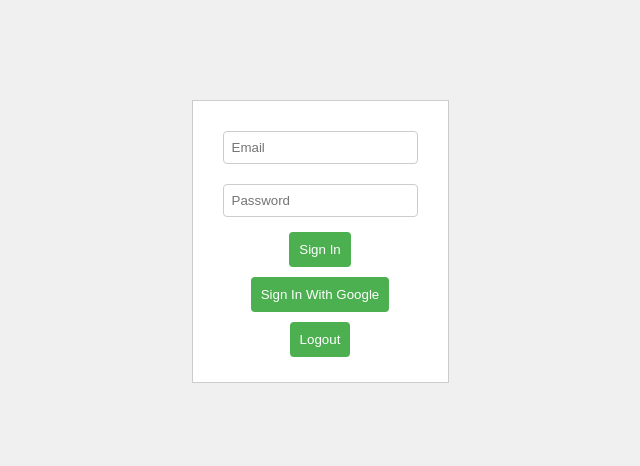
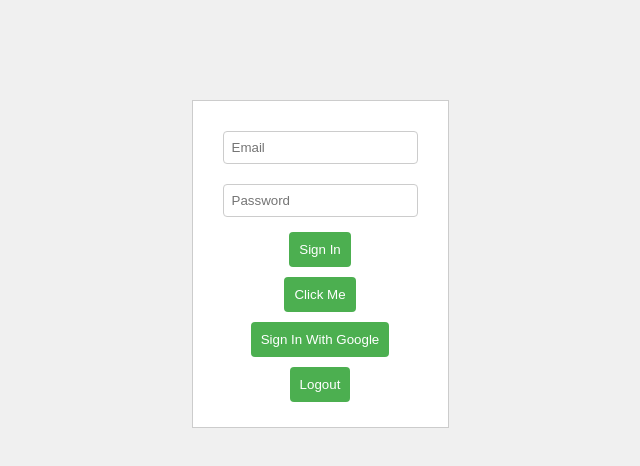
Before and after one commit to SGreen24/HackUMBC, a React (Vite) app in the folder hackumbc/: page / in a window 1280 px wide. Shown: the top 466 px of the page, without its empty margins (320-960 px from the left). Built offline with nearby package versions, Linux system fonts and the light colour scheme.

Commit message:
committing pt 2

```diff
--- a/hackumbc/src/App.jsx
+++ b/hackumbc/src/App.jsx
@@ -2,14 +2,12 @@ import { useState } from 'react'
 import reactLogo from './assets/react.svg'
 import viteLogo from '/vite.svg'
 import './App.css'
-import BackButton from './components/HomeButton'
 
 function App() {
   const [count, setCount] = useState(0)
 
   return (
     <>
-      <BackButton />
       <div>
         <a href="https://vitejs.dev" target="_blank">
           <img src={viteLogo} className="logo" alt="Vite logo" />
--- a/hackumbc/src/components/HomeButton.jsx
+++ b/hackumbc/src/components/HomeButton.jsx
@@ -1,15 +1,11 @@
 import { BsArrowLeft } from "react-icons/bs";
 
-const BackButton = ({ destination = "/" }) => {
+const HomeButton = ({ destination = "/" }) => {
     return (
-        <div className="flex">
-            <Link
-            to={destination}
-            className="bg-orange-400 px-4 py-1 rounded-lg w-fit">
-                <BsArrowLeft className="text-2xl"/>
-            </Link>
+        <div>
+            <button type="button">Click Me</button>
         </div>
     )
 }
 
-export default BackButton
+export default HomeButton
--- a/hackumbc/src/components/Login/Auth.jsx
+++ b/hackumbc/src/components/Login/Auth.jsx
@@ -1,3 +1,4 @@
+import HomeButton from "../HomeButton";
 // Importing the useState hook from React, which is used to manage the state of variables inside functional components.
 import { useState } from "react";
 
@@ -69,7 +70,6 @@ export const Auth = () => {
   // It returns a form where users can enter their email and password, and buttons for signing in, signing in with Google, and signing out.
   return (
     <div className="auth-container"> {/* This is a div container for the authentication form. */}
-
       {/* Input field for the email address. */}
       {/* The `onChange` event is triggered whenever the user types something in the input field.
           We're using `setEmail` to update the `email` state variable with the value the user enters. */}
@@ -89,6 +89,7 @@ export const Auth = () => {
 
       {/* Button to trigger the `signIn` function, which signs the user in with their email and password. */}
       <button onClick={signIn}>Sign In</button>
+      <HomeButton />
 
       {/* Button to trigger the `signInWithGoogle` function, which signs the user in using Google through a popup window. */}
       <button onClick={signInWithGoogle}>Sign In With Google</button>
```
